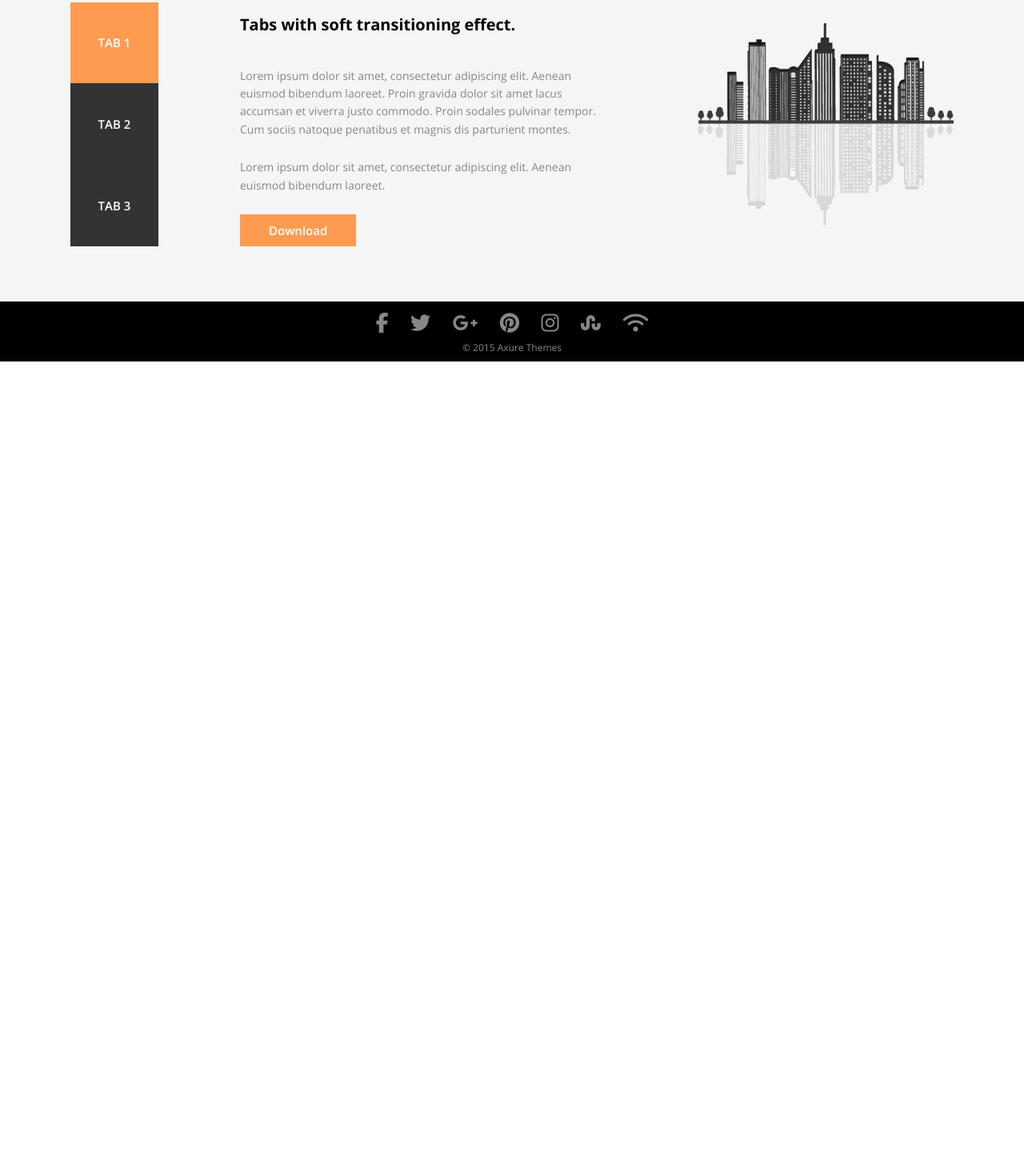
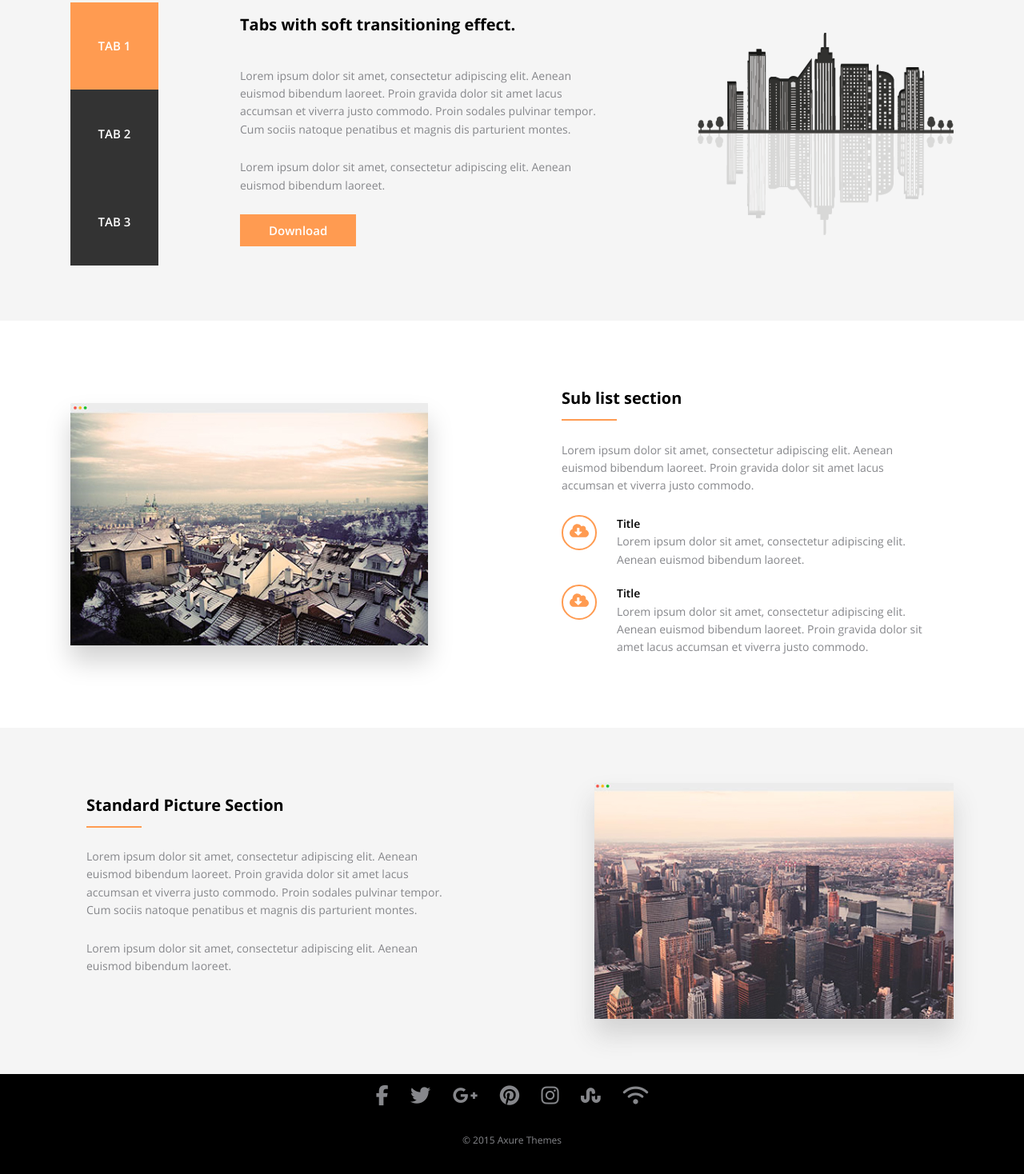
Before and after one commit to tibor97/axit-project, a website: page index.html in a window 1280 px wide. Shown: the part 872-2340 px from the top of the page at 80% size. Before the commit the page ends 1324 px from the top, so only its background shows below. Drawn offline with nearby package versions, Linux system fonts and the light colour scheme; files that its build step writes are made by us from their sources.

Commit message:
add sub list section and standard picture section

```diff
--- /dev/null
+++ b/assets/scss/components/image-list.scss
@@ -0,0 +1,26 @@
+.c-list-image__item {
+	position: relative;
+	margin: var(--size-20) 0;
+	padding-left: var(--size-30);
+
+	@include min-mq($min-tablet) {
+		padding-left: var(--size-35);
+	}
+
+	&:before {
+		content: url('../icons/cloud-download.svg');
+		position: absolute;
+		top: 0;
+		left: 0;
+		width: var(--size-20);
+		height: var(--size-20);
+		padding: var(--size-3);
+		border: 2px solid var(--color-primary);
+		border-radius: 50%;
+
+		@include min-mq($min-tablet) {
+			width: var(--size-21);
+			height: var(--size-21);
+		}
+	}
+}
--- a/assets/scss/components/section.scss
+++ b/assets/scss/components/section.scss
@@ -36,12 +36,16 @@
 	position: relative;
 }
 
-.c-section--tabs {
+.c-section--tabs, .c-section--image-text {
 	display: flex;
 	flex-direction: column;
 	justify-content: space-between;
 
 	@include min-mq($min-tablet) {
 		flex-direction: row;
+
+		&.c-section--reverse {
+			flex-direction: row-reverse;
+		}
 	}
 }
--- a/assets/scss/components/tab.scss
+++ b/assets/scss/components/tab.scss
@@ -4,14 +4,19 @@
 
 	@include min-mq($min-tablet) {
 		flex-direction: column;
+		min-width: var(--size-45);
 	}
 }
 
 .c-tab {
-	flex: 1 1 100%;
-	width: var(--size-45);
+	width: 100%;
+	height: var(--size-30);
 	background-color: var(--color-secondary--dark);
 	padding: var(--size-3) 0;
+
+	@include min-mq($min-tablet) {
+		height: var(--size-45);
+	}
 }
 
 .c-tab--active {
--- a/assets/scss/components/text-divider.scss
+++ b/assets/scss/components/text-divider.scss
@@ -1,3 +1,7 @@
 .c-text-divider {
 	@include text-devider-bottom(var(--white), 0, 0);
 }
+
+.c-text-divider-color--primary {
+	@include text-devider-bottom(var(--color-primary), 0, 0);
+}
--- a/assets/scss/general/base-styles.scss
+++ b/assets/scss/general/base-styles.scss
@@ -39,6 +39,10 @@ p, li {
 	color: var(--color-secondary);
 }
 
+p {
+	margin: var(--size-22) 0;
+}
+
 ul {
 	list-style-type: none;
 }
--- a/assets/scss/main.scss
+++ b/assets/scss/main.scss
@@ -21,3 +21,4 @@
 @import 'components/tab';
 @import 'components/image-wrapper';
 @import 'components/text-wrapper';
+@import 'components/image-list';
--- a/assets/scss/utilities/utility-classes.scss
+++ b/assets/scss/utilities/utility-classes.scss
@@ -61,7 +61,7 @@
 	flex: 1 1 100%;
 
 	@include min-mq($min-tablet) {
-		flex: 0 1 50%;
+		flex: 0 1 47%;
 	}
 }
 
@@ -71,6 +71,10 @@
 	@include min-mq($min-tablet) {
 		flex: 0 1 33.3%;
 	}
+}
+
+.u-flex--row-reverse {
+	flex-direction: row-reverse;
 }
 
 .u-flex--two-thirds {
@@ -107,8 +111,8 @@
 }
 
 //margin
-.u-margin {
-	margin: var(--size-22) 0;
+.u-margin-0 {
+	margin: 0;
 }
 
 .u-margin-top--mobile {
@@ -116,3 +120,7 @@
 		margin-top: var(--size-30);
 	}
 }
+
+.u-shadow--image {
+	box-shadow: 0 20px 30px lightgrey;
+}
--- a/assets/scss/utilities/variables.scss
+++ b/assets/scss/utilities/variables.scss
@@ -28,6 +28,7 @@
 --size-35: 4.9285rem;
 --size-40: 5.7142rem;
 --size-45: 7.8571rem;
+--size-49: 23.8571rem;
 --size-50: 26.0714rem;
 --size-53: 33.5714rem;
 --size-55: 50.9285rem;
--- a/index.html
+++ b/index.html
@@ -42,7 +42,7 @@
 				<div class="u-flex--halves">
 					<img class="c-logo" src="assets/icons/logo.svg" alt="axit logo image">
 					<h1 class="c-text-divider u-color--white">MODERN AXURE TEMPLATE FOR BEAUTIFUL PROTOTYPES</h1>
-					<p class="u-text--cta">Lorem ipsum dolor sit amet, consectetur adipiscing elit. Aenean euismod bibendum laoreet. Proin gravida dolor sit amet lacus accumsan et viverra justo commodo.</p>
+					<p class="u-text--cta u-margin-0">Lorem ipsum dolor sit amet, consectetur adipiscing elit. Aenean euismod bibendum laoreet. Proin gravida dolor sit amet lacus accumsan et viverra justo commodo.</p>
 					<button class="c-button c-button--cta">Download</button>
 				</div>
 				<div class="c-form-wrapper u-margin-top--mobile">
@@ -61,7 +61,7 @@
 		<div class="u-container u-flex u-flex--wrap u-flex--center u-flex--space-between">
 			<div class="u-flex--third">
 				<h2 class="u-padd-0">Social media</h2>
-				<p>Lorem ipsum dolor sit amet, consectetur adipiscing elit. Aenean euismod bibendum laoreet.</p>
+				<p class="u-margin-0">Lorem ipsum dolor sit amet, consectetur adipiscing elit. Aenean euismod bibendum laoreet.</p>
 			</div>
 			<div class="c-social-icons c-social-icons--large u-flex--two-thirds">
 				<a href="javascript:;"><i class="fab fa-facebook-f"></i></a>
@@ -94,6 +94,43 @@
 			</div>
 		</div>
 	</section>
+	<section class="c-section">
+		<div class="u-container">
+			<div class="c-section--image-text">
+				<div class="c-image-wrapper u-flex u-flex--center">
+					<img class="u-shadow--image" src="assets/images/sublist-section-image.jpg">
+				</div>
+				<div class="c-text-wrapper">
+					<h2 class="c-text-divider-color--primary">Sub list section</h2>
+					<p>Lorem ipsum dolor sit amet, consectetur adipiscing elit. Aenean euismod bibendum laoreet. Proin gravida dolor sit amet lacus accumsan et viverra justo commodo.</p>
+					<ul class="c-list-image">
+						<li class="c-list-image__item">
+							<h3 class="u-color--black">Title</h3>
+							Lorem ipsum dolor sit amet, consectetur adipiscing elit. Aenean euismod bibendum laoreet.
+						</li>
+						<li class="c-list-image__item">
+							<h3 class="u-color--black">Title</h3>
+							Lorem ipsum dolor sit amet, consectetur adipiscing elit. Aenean euismod bibendum laoreet. Proin gravida dolor sit amet lacus accumsan et viverra justo commodo.
+						</li>
+					</ul>
+				</div>
+			</div>
+		</div>
+	</section>
+	<section class="c-section u-bg-color--light">
+		<div class="u-container">
+			<div class="c-section--image-text c-section--reverse">
+				<div class="c-image-wrapper u-flex u-flex--center">
+					<img class="u-shadow--image" src="assets/images/standard-picture-section-image.jpg">
+				</div>
+				<div class="c-text-wrapper">
+					<h2 class="c-text-divider-color--primary">Standard Picture Section</h2>
+					<p>Lorem ipsum dolor sit amet, consectetur adipiscing elit. Aenean euismod bibendum laoreet. Proin gravida dolor sit amet lacus accumsan et viverra justo commodo. Proin sodales pulvinar tempor. Cum sociis natoque penatibus et magnis dis parturient montes.</p>
+					<p>Lorem ipsum dolor sit amet, consectetur adipiscing elit. Aenean euismod bibendum laoreet.</p>
+				</div>
+			</div>
+		</div>
+	</section>
 	<footer>
 		<div class="u-container">
 			<div class="c-social-icons c-social-icons--small u-text--center">
```
Also changed, not shown: assets/icons/cloud-download.svg (added), assets/images/standard-picture-section-image.jpg (added), assets/images/standard-picture-section-image.jpg.png (added), assets/images/sublist-section-image.jpg (added).
